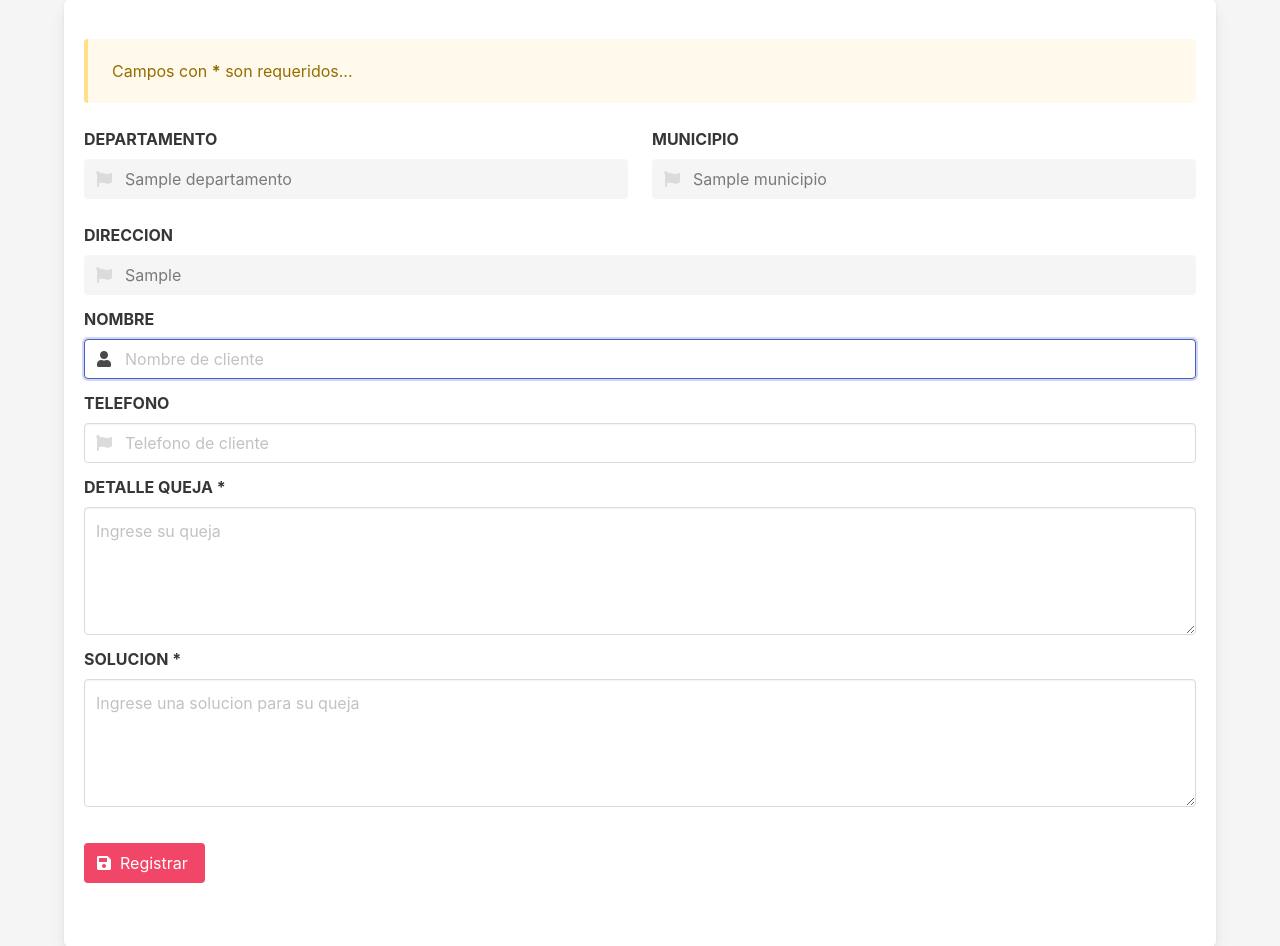
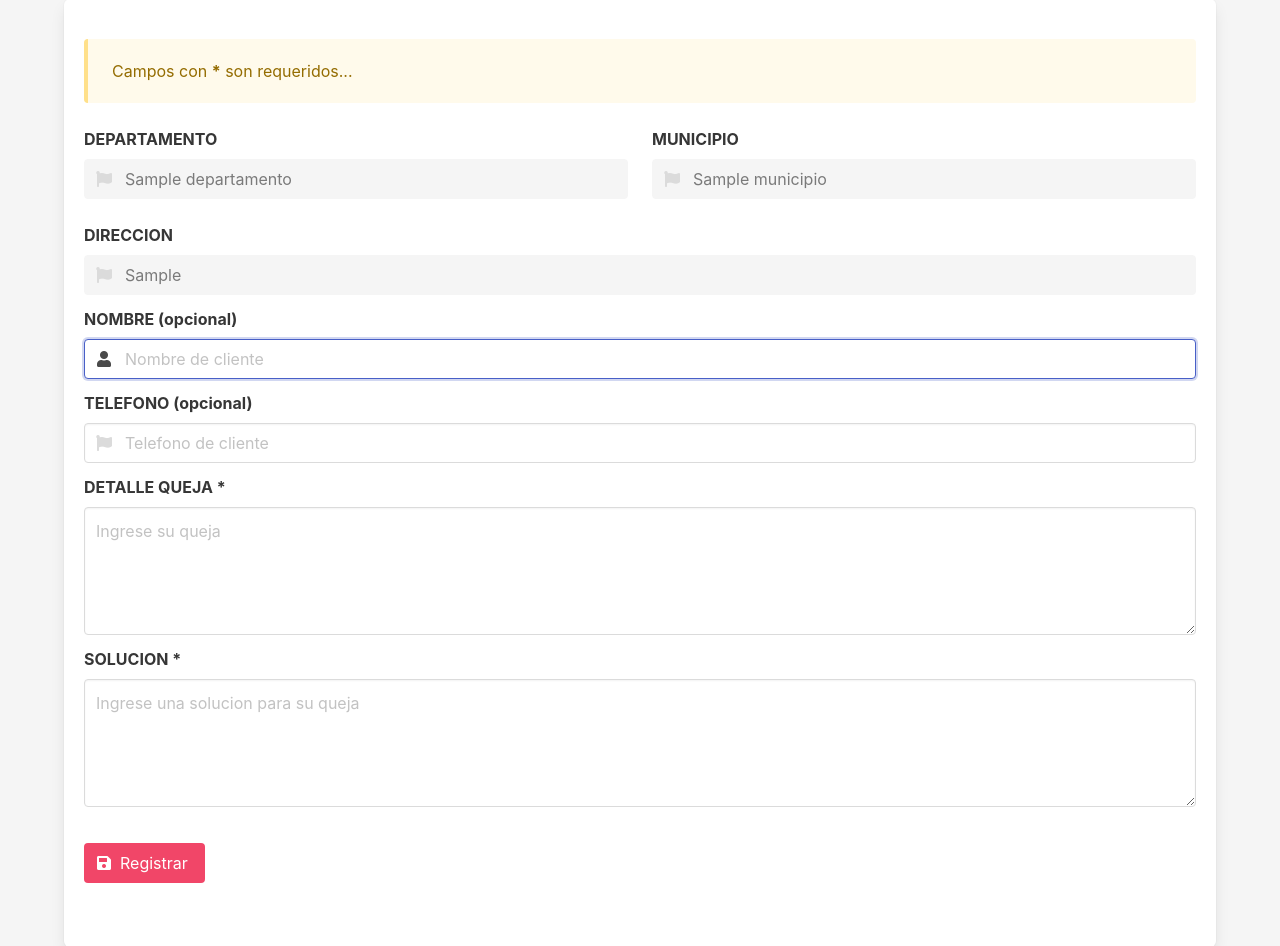
Before and after one commit to roonmorton/diaco-quejas, a PHP site: page /diaco-quejas/queja.php?sucursal=1 in a window 1280 px wide. Shown: the part 144-1090 px from the top of the page. Run offline with PHP 8.4, Linux system fonts and the light colour scheme; tables that the repository leaves empty or names only in its code hold one stand-in row (values such as "Sample post"); data that the repository does not hold is empty.

Commit message:
campos opcionales

```diff
--- a/queja.php
+++ b/queja.php
@@ -148,7 +148,7 @@ if(isset($laSucursal) && $laSucursal["comercio"] != ""){
                     </div>
                 </div>
                 <div class="field">
-                    <label class="label">NOMBRE </label>
+                    <label class="label">NOMBRE (opcional) </label>
                     <div class="control has-icons-left has-icons-right">
                         <input class="input " type="text" placeholder="Nombre de cliente" autofocus value="" name="pNombre">
                         <span class="icon is-small is-left">
@@ -158,7 +158,7 @@ if(isset($laSucursal) && $laSucursal["comercio"] != ""){
                 </div>
 
                 <div class="field">
-                    <label class="label">TELEFONO </label>
+                    <label class="label">TELEFONO (opcional) </label>
                     <div class="control has-icons-left has-icons-right">
                         <input class="input " type="text" placeholder="Telefono de cliente" value="" name="pTelefono">
                         <span class="icon is-small is-left">
```
